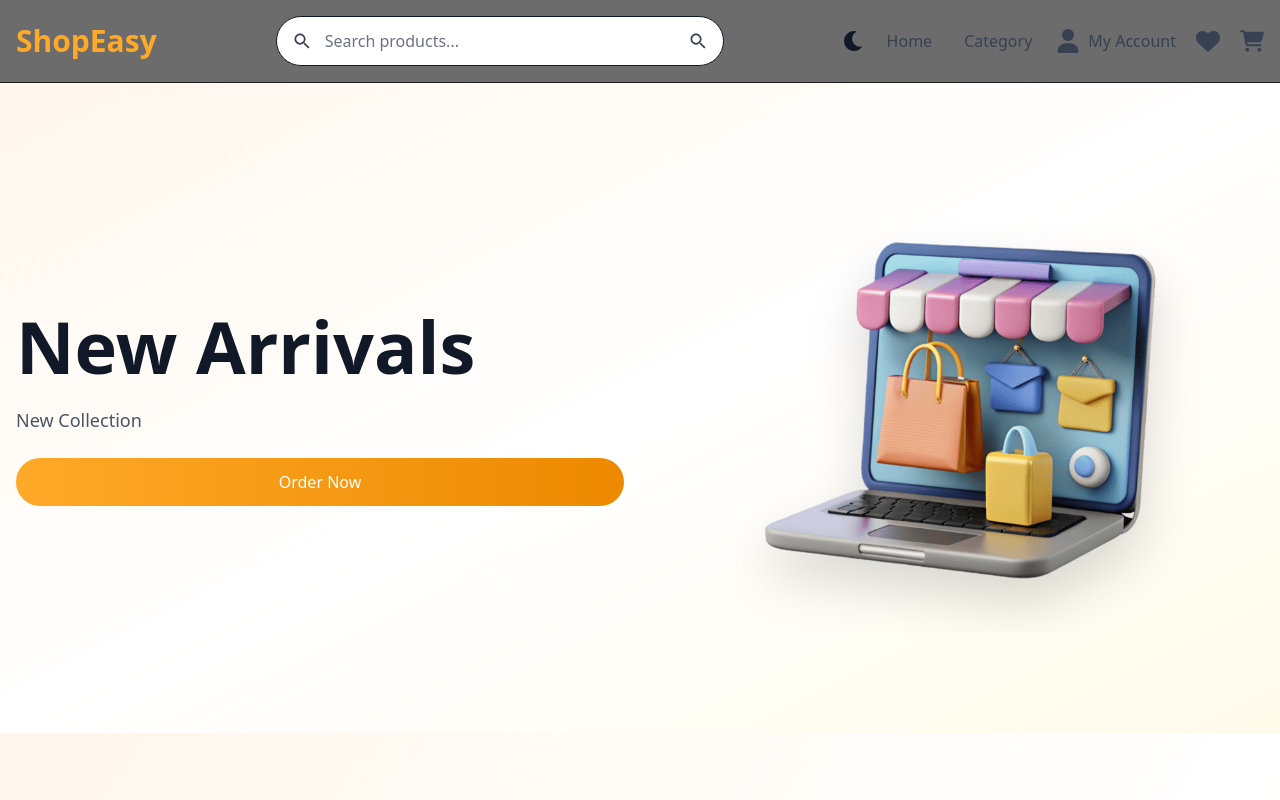
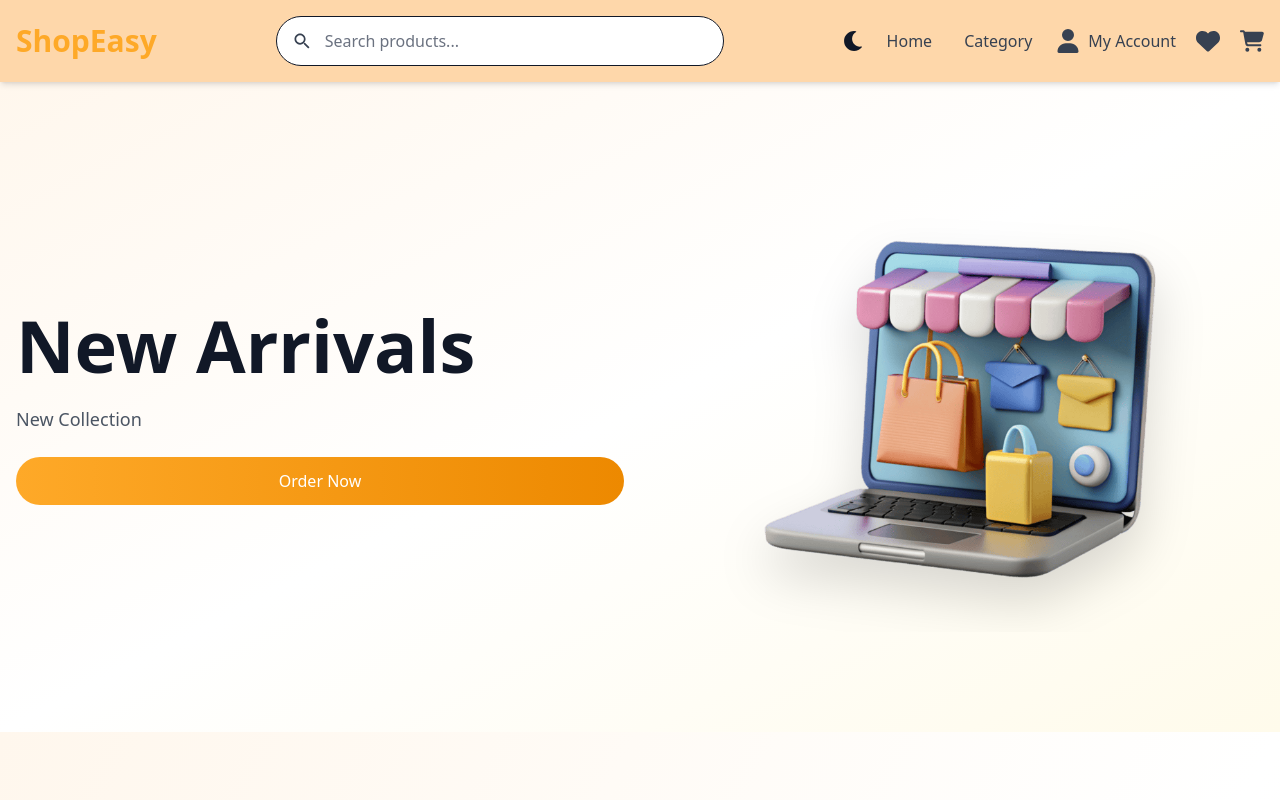
Before and after one commit to swikriti0416/E-commerce, a React app: page / in a window 1280 px wide. Shown: the top 800 px of the page. Built offline with nearby package versions, Linux system fonts and the light colour scheme; the HTML template or start-up script is replaced by a standard one.

Commit message:
changes for login and logout

```diff
--- a/src/components/Navbar/Navbar.jsx
+++ b/src/components/Navbar/Navbar.jsx
@@ -1,5 +1,5 @@
 import React, { useState } from "react";
-import { Link, useNavigate } from "react-router-dom";
+import { Link } from "react-router-dom";
 import { IoMdSearch } from "react-icons/io";
 import { FaCartShopping, FaHeart, FaUser } from "react-icons/fa6";
 import { useCartStore } from "../../store/cartStore";
@@ -10,29 +10,24 @@ const Navbar = () => {
   const [searchQuery, setSearchQuery] = useState("");
   const [dropdownOpen, setDropdownOpen] = useState(false);
 
-  const navigate = useNavigate();
-
   const cartCount = useCartStore((state) => state.getTotalItems());
   const wishlistCount = useWishlistStore((state) => state.getWishlistCount());
+
+
+  const isLoggedIn = !!localStorage.getItem("user");
+
+  const handleLogout = () => {
+    localStorage.removeItem("user");
+    setDropdownOpen(false);
+    window.location.href = "/";
+  };
 
   const handleSearchChange = (e) => {
     setSearchQuery(e.target.value);
   };
 
-  const handleSearch = (e) => {
-    e.preventDefault();
-    if (searchQuery.trim()) {
-      navigate(`/products?search=${encodeURIComponent(searchQuery.trim())}`);
-    } else {
-      navigate("/products");
-    }
-  };
-
   return (
-    <div className=" sticky top-0 z-50 w-full
-border-b border-blackish-border
-bg-blackish/95 backdrop-blur
-supports-[backdrop-filter]:bg-blackish/60">
+    <div className="bg-orange-200 dark:bg-gray-900 shadow-md sticky top-0 z-50 transition-colors duration-300">
       <div className="container mx-auto px-4 py-4">
         <div className="flex items-center justify-between gap-6">
           <Link to="/" className="flex items-center gap-3">
@@ -40,22 +35,16 @@ supports-[backdrop-filter]:bg-blackish/60">
           </Link>
 
           <div className="flex-1 max-w-md mx-4">
-            <form onSubmit={handleSearch} className="relative group">
+            <div className="relative group">
               <input
                 type="text"
                 placeholder="Search products..."
                 value={searchQuery}
                 onChange={handleSearchChange}
-                className="w-full px-5 py-3 pl-12 pr-14 rounded-full border border-gray-900 dark:border-gray-600 focus:outline-none focus:border-primary bg-white dark:bg-gray-800 text-gray-900 dark:text-gray-100 placeholder-gray-500 dark:placeholder-gray-400 transition-all duration-300 group-hover:border-primary"
+                className="w-full px-5 py-3 pl-12 pr-10 rounded-full border border-gray-900 dark:border-gray-600 focus:outline-none focus:border-primary bg-white dark:bg-gray-800 text-gray-900 dark:text-gray-100 placeholder-gray-500 dark:placeholder-gray-400 transition-all duration-300 group-hover:border-primary"
               />
-              <button
-                type="submit"
-                className="absolute right-4 top-1/2 -translate-y-1/2 text-gray-700 dark:text-gray-300 hover:text-primary transition"
-              >
-                <IoMdSearch className="text-xl" />
-              </button>
-              <IoMdSearch className="absolute left-4 top-1/2 -translate-y-1/2 text-gray-700 dark:text-gray-300 text-xl pointer-events-none" />
-            </form>
+              <IoMdSearch className="absolute left-4 top-1/2 -translate-y-1/2 text-gray-700 dark:text-gray-300 text-xl" />
+            </div>
           </div>
 
           <div className="flex items-center gap-6">
@@ -87,13 +76,22 @@ supports-[backdrop-filter]:bg-blackish/60">
 
                 {dropdownOpen && (
                   <div className="absolute right-0 mt-2 w-48 bg-white dark:bg-gray-800 rounded-xl shadow-2xl py-3 z-50 border border-gray-200 dark:border-gray-700">
+                    {isLoggedIn ? (
+                      <button
+                        onClick={handleLogout}
+                        className="block w-full text-left px-6 py-3 text-sm hover:bg-orange-100 dark:hover:bg-gray-700 transition"
+                      >
+                        Logout
+                      </button>
+                    ) : (
                       <Link
                         to="/login"
                         onClick={() => setDropdownOpen(false)}
-                      className="block px-6 py-3 text-gray-800 dark:text-gray-200 hover:bg-orange-100 dark:hover:bg-gray-700 transition"
+                        className="block px-6 py-3 text-sm hover:bg-orange-100 dark:hover:bg-gray-700 transition"
                       >
                         Login
                       </Link>
+                    )}
                   </div>
                 )}
               </div>
```
Lines whose indentation alone changed are shown as unchanged.
